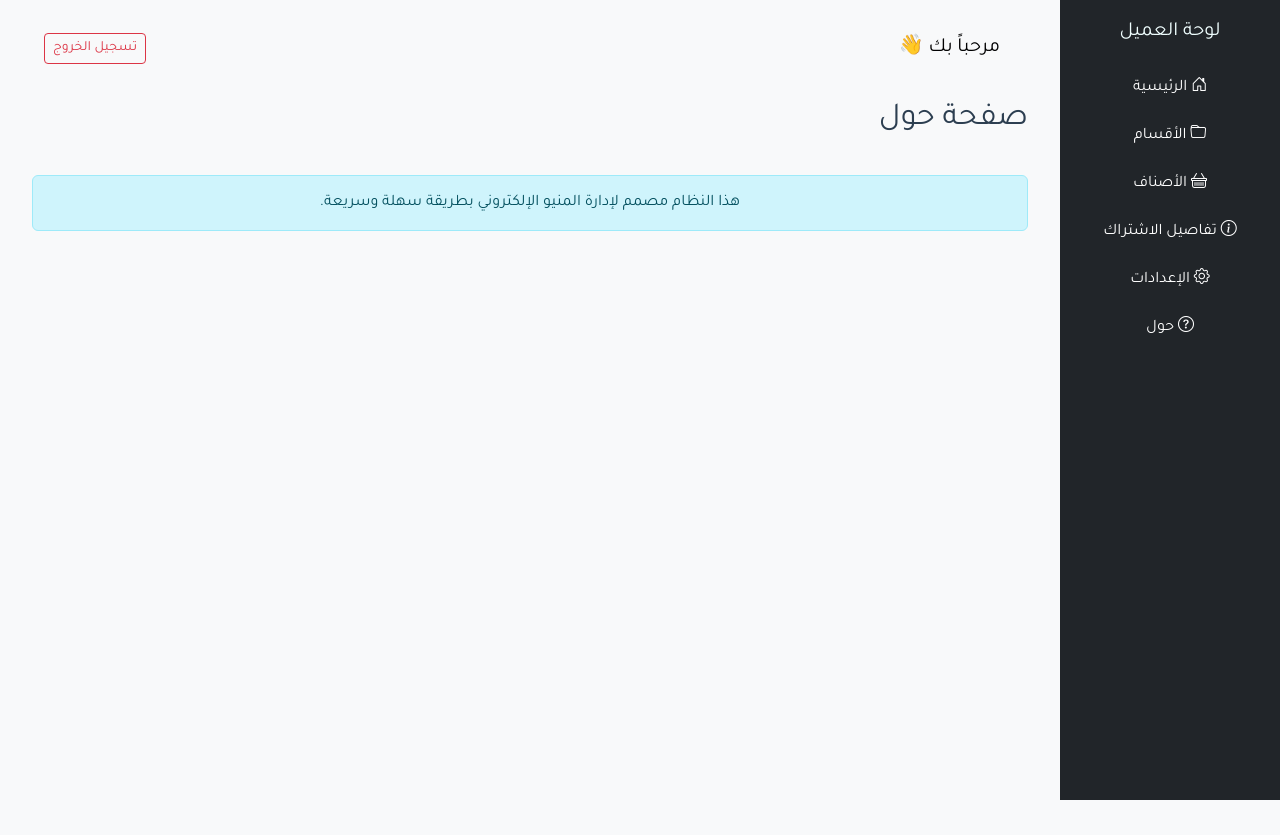
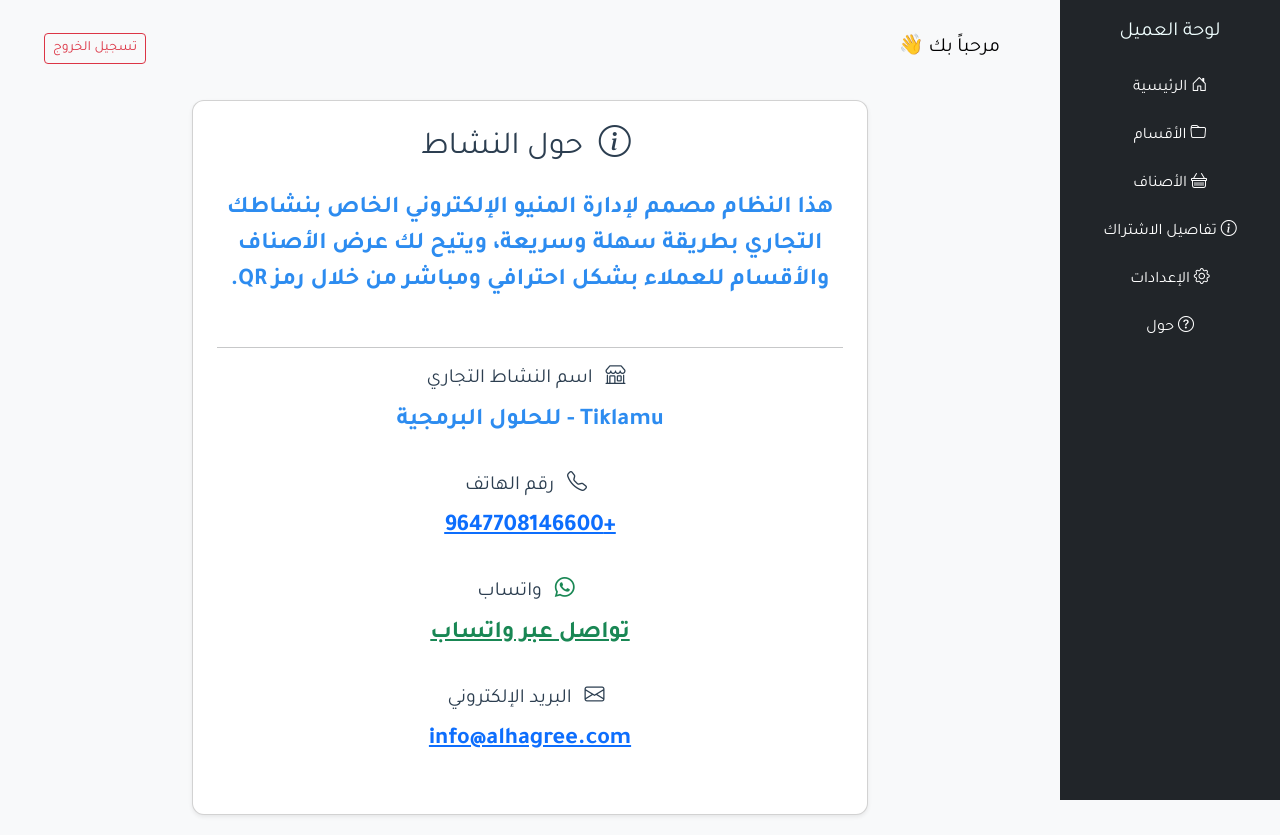
Before and after one commit to alhagree/menu-agent, a Vue app: page /client/about in a window 1280 px wide. Before the commit the page ends 800 px from the top, so only its background shows below. Built offline with nearby package versions, Linux system fonts and the light colour scheme; sample sign-in values are in the browser's storage.

Commit message:
fix : Agent login fixed

```diff
--- a/src/views/client/ClientAboutView.vue
+++ b/src/views/client/ClientAboutView.vue
@@ -1,17 +1,72 @@
 <template>
-  <div class="container mt-4">
-    <div class="header">
-      <h2>صفحة حول</h2>
-    </div>
+  <div class="container mt-4" style="max-width: 700px">
+    <div class="card shadow-sm p-4">
+      <h2 class="text-center mb-4">
+        <i class="bi bi-info-circle me-2"></i> حول النشاط
+      </h2>
 
-    <div class="alert alert-info">
-      هذا النظام مصمم لإدارة المنيو الإلكتروني بطريقة سهلة وسريعة.
+      <div class="mb-3">
+        <p class="lead">
+          هذا النظام مصمم لإدارة المنيو الإلكتروني الخاص بنشاطك التجاري
+          بطريقة سهلة وسريعة، ويتيح لك عرض الأصناف والأقسام للعملاء بشكل
+          احترافي ومباشر من خلال رمز QR.
+        </p>
+      </div>
+
+      <hr />
+
+      <div class="mb-3">
+        <h5><i class="bi bi-shop me-2"></i> اسم النشاط التجاري</h5>
+        <p>{{ businessName }}</p>
+      </div>
+
+      <div class="mb-3" v-if="vShow=false">
+        <h5><i class="bi bi-geo-alt me-2"></i> الموقع</h5>
+        <p>{{ businessLocation }}</p>
+      </div>
+
+      <div class="mb-3">
+        <h5><i class="bi bi-telephone me-2"></i> رقم الهاتف</h5>
+        <p>
+          <a :href="`tel:${businessPhone}`">{{ businessPhone }}</a>
+        </p>
+      </div>
+
+      <div class="mb-3">
+        <h5><i class="bi bi-whatsapp me-2 text-success"></i> واتساب</h5>
+        <p>
+          <a
+            :href="`https://wa.me/${businessPhone.replace('+', '')}`"
+            target="_blank"
+            class="text-success"
+          >
+            تواصل عبر واتساب
+          </a>
+        </p>
+      </div>
+
+      <div class="mb-3">
+        <h5><i class="bi bi-envelope me-2"></i> البريد الإلكتروني</h5>
+        <p>
+          <a :href="`mailto:${businessEmail}`">{{ businessEmail }}</a>
+        </p>
+      </div>
     </div>
   </div>
 </template>
 
 <script>
+import { vShow } from 'vue';
+
 export default {
   name: "ClientAboutView",
+  data() {
+    return {
+      businessName: "Tiklamu - للحلول البرمجية",
+      businessLocation: "شارع فلسطين، بغداد - العراق",
+      businessPhone: "+9647708146600",
+      businessEmail: "info@alhagree.com",
+    };
+  },
 };
 </script>
```
